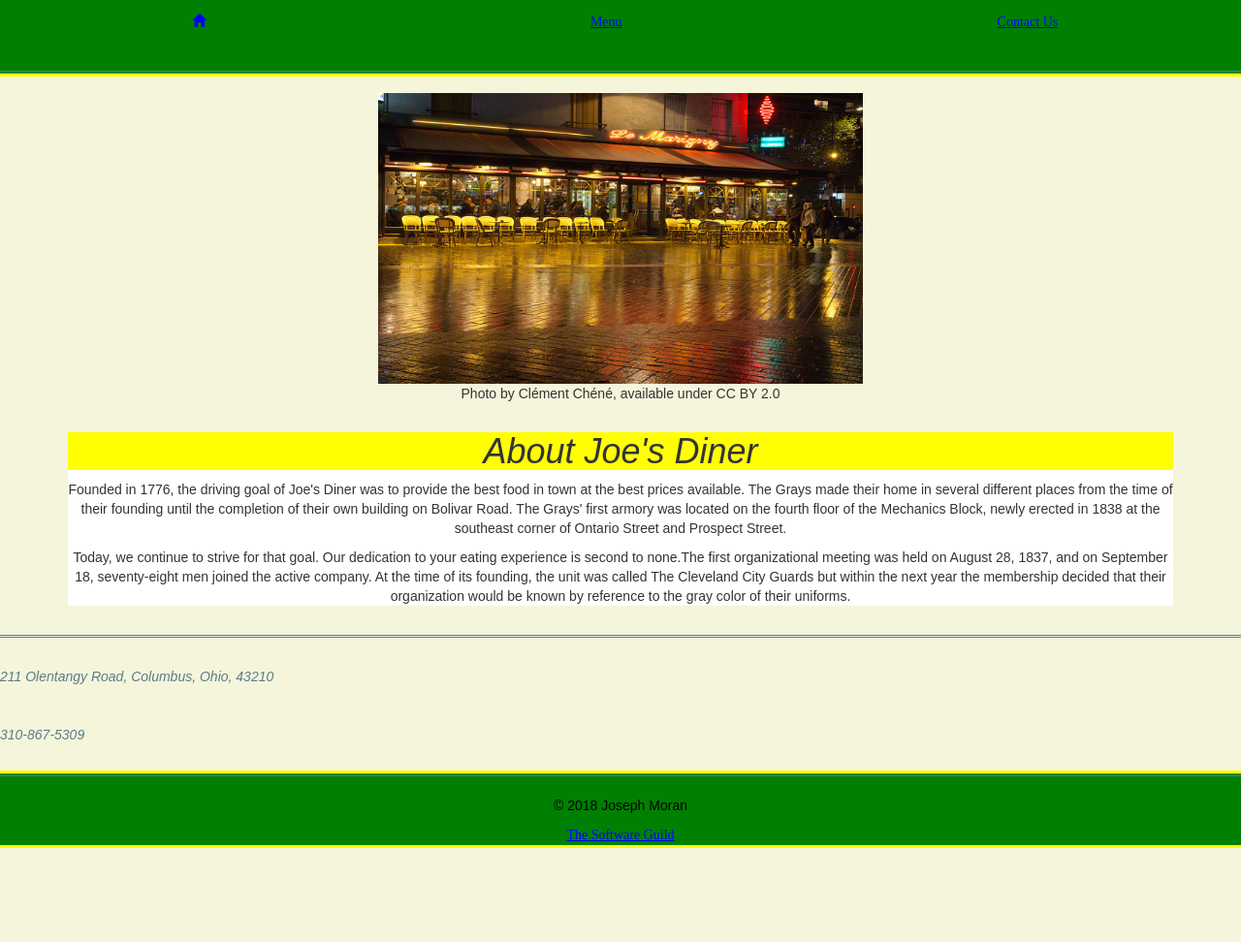
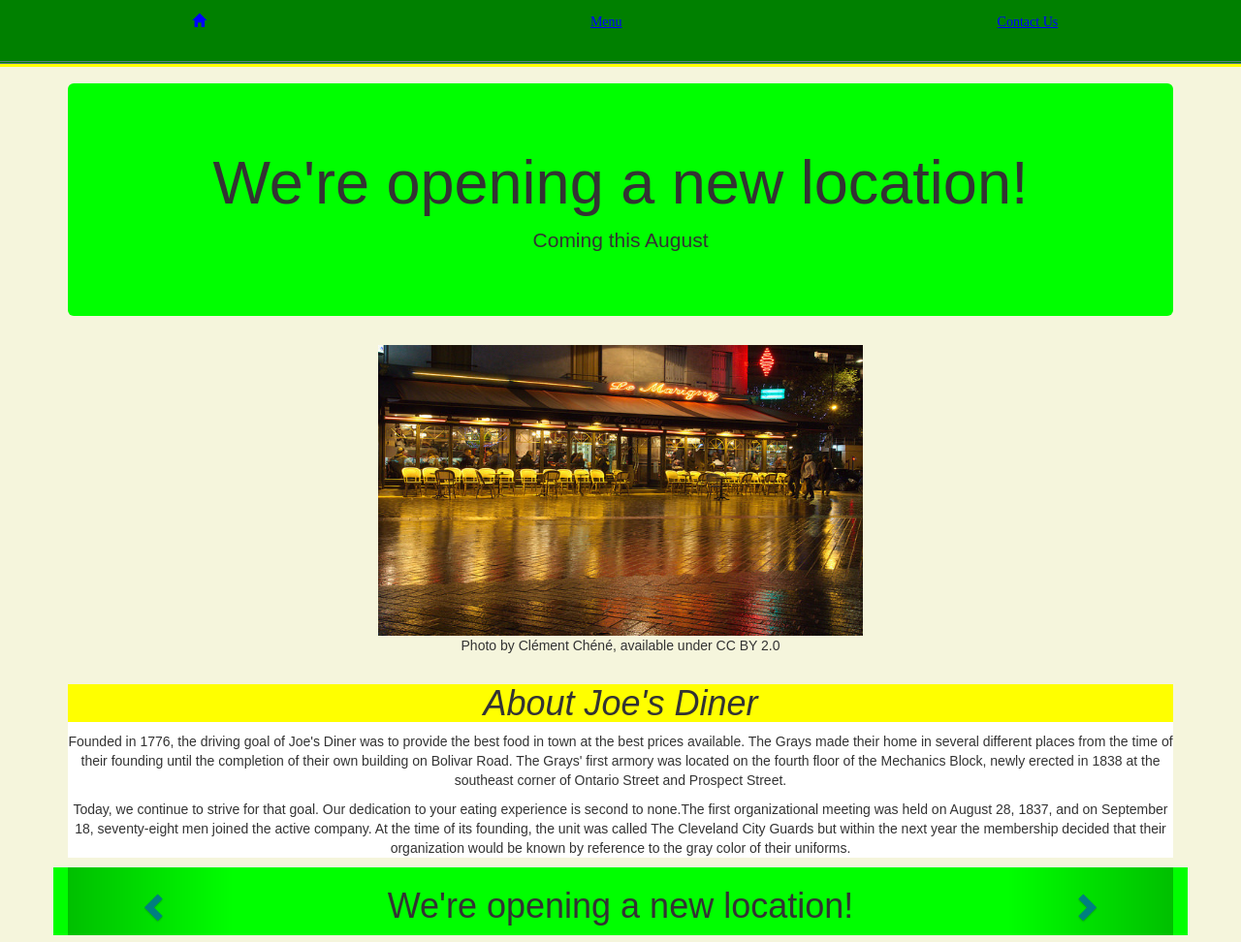
Before and after one commit to JosephMoran001/restaurantSite, a plain HTML site: page index.html in a window 1280 px wide. Shown: the part 100-1072 px from the top of the page at 97% size. Before the commit the page ends 982 px from the top, so only its background shows below. Drawn offline with nearby package versions, Linux system fonts and the light colour scheme.

Commit message:
feat:add jumbotron to index.html

```diff
--- a/index.html
+++ b/index.html
@@ -12,6 +12,7 @@
 			}
 
 		</style>
+		<script src="https://ajax.googleapis.com/ajax/libs/jquery/3.3.1/jquery.min.js"></script>
 		<noscript>This webpage is best viewed with Javascript enabled!</noscript>
 	</head>
 	<body>
@@ -25,12 +26,18 @@
 		<ul class="nav nav-pills nav-justified">
 			<li><a href="index.html" target="_blank"><span class="glyphicon glyphicon-home"></span></a></li>
 			<li><a href="menu.html" target="_blank">Menu</a> </li>
-			<li><a href="contactUs.html" target="_blank">Contact Us</a></p></li>
+			<li><a href="contactUs.html" target="_blank">Contact Us</a></li>
 		</ul>
 		<hr/>
 		</div>
 
 		<div id="main">
+			<div class="container">
+				<div class="jumbotron" style="text-align: center; background-color: lime;">
+					<h1>We're opening a new location!</h1>
+					<p>Coming this August</p>
+				</div>
+			</div>
 			<div id="aboutMe">
 			<div class="image" style="text-align: center;">
 				<img width="500" height="300" src="images/restaurant_by_night.jpg" alt="Photograph of a city restaurant"/>
@@ -57,6 +64,39 @@
 				</div>
 			</div>
 
+			<div class="container" style= "text-align: center; background-color: lime;">
+				<div  id="newsCarousel" class="carousel slide" data-ride="carousel">
+
+				<div class="carousel-inner">
+					<div class="item active">
+						<div class="carousel-content">
+							<h1>We're opening a new location!</h1>
+						</div>
+					</div>
+
+					<div class="item">
+						<div class="carousel-content">
+							<h1>We're rolling out our seasonal menu, with special options for this season.</h1>
+						</div>
+					</div>
+
+					<div class="item">
+						<div class="carousel-content">
+							<h1>The Drink of the Month is SG Special Brew.</h1>
+						</div>
+					</div>
+				</div>
+				<a class="left carousel-control" href="#newsCarousel" data-slide="prev">
+				<span class="glyphicon glyphicon-chevron-left"></span>
+				<span class="sr-only">Previous</span>
+				</a>
+				<a class="right carousel-control" href="#newsCarousel" data-slide="next">
+				<span class="glyphicon glyphicon-chevron-right"></span>
+				<span class="sr-only">Next</span>
+				</a>
+				</div>
+			</div>
+
 			<hr/>
 			<div id="contactInfo">
 				<div>
```
Also changed, not shown: contactUs.html (+1 -1 lines), menu.html (+1 -1 lines).
